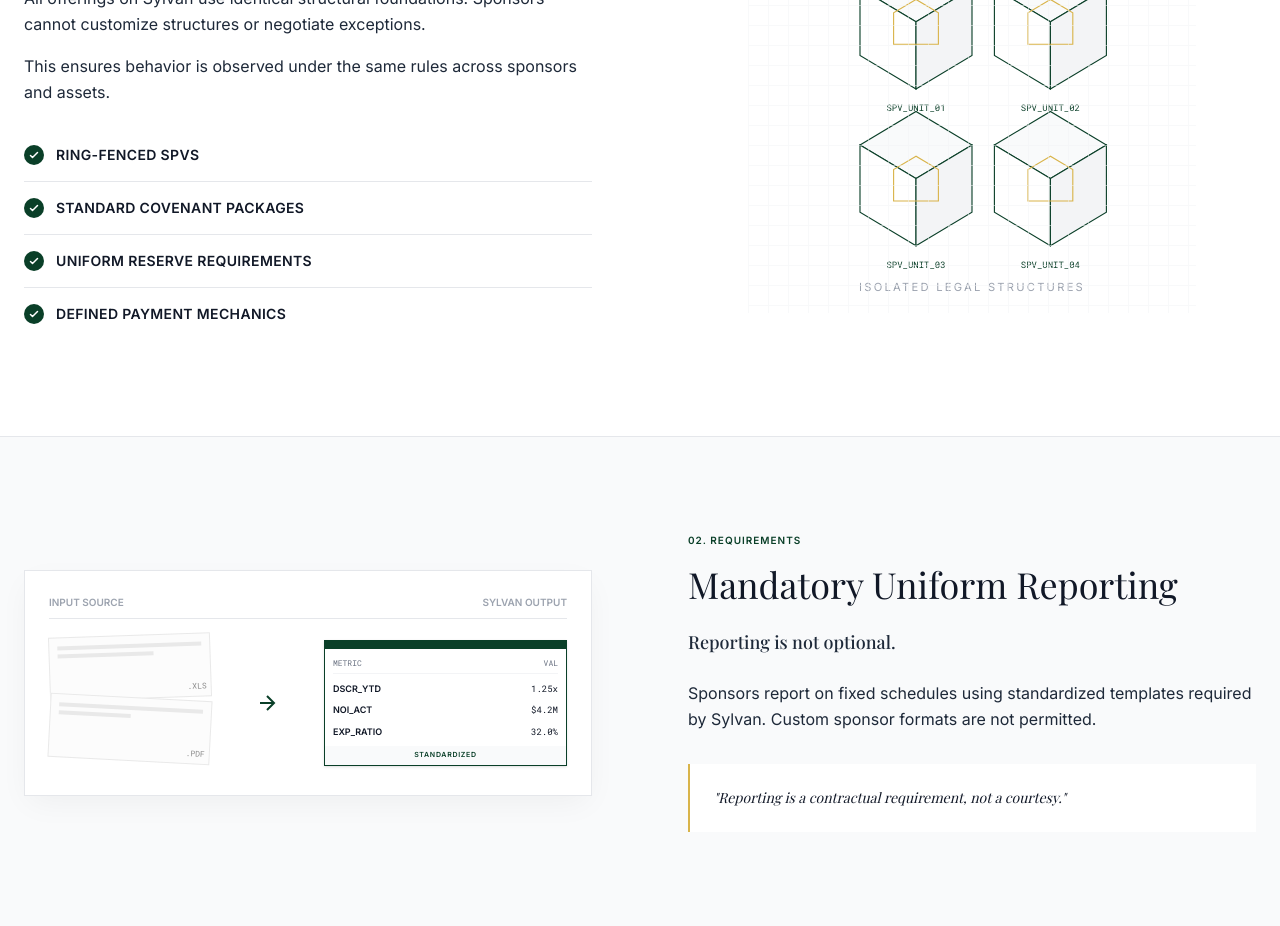
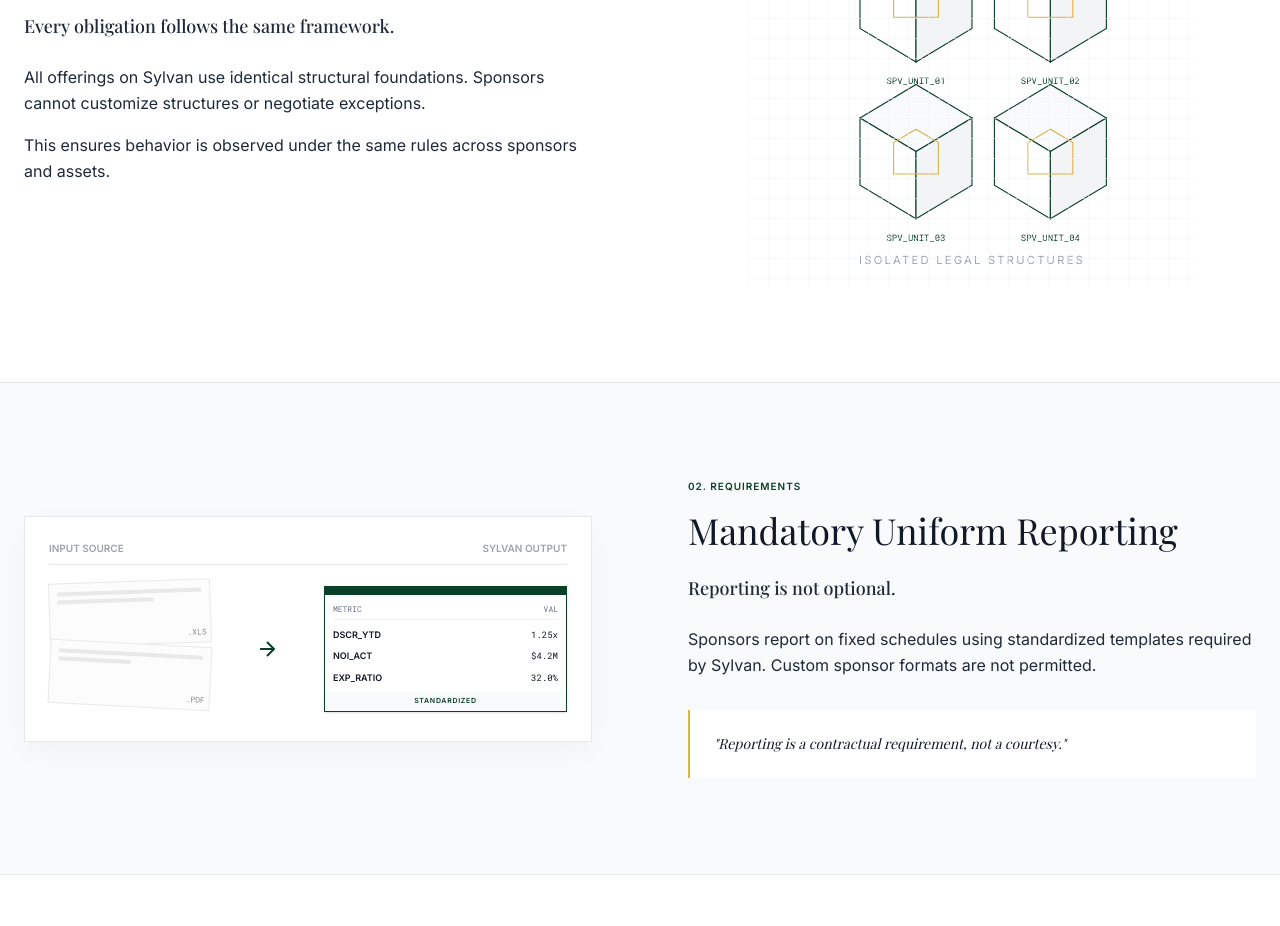
Before and after one commit to Glynac-AI/Sylvian-website, a Next.js app: page /evaluation-methodology in a window 1280 px wide. Shown: the part 980-1906 px from the top of the page. Built offline with nearby package versions, Linux system fonts and the light colour scheme.

Commit message:
Updated UI

```diff
--- a/components/evaluation-methodology/MethodologySections.tsx
+++ b/components/evaluation-methodology/MethodologySections.tsx
@@ -43,40 +43,6 @@ export default function MethodologySections() {
                                 This ensures behavior is observed under the same rules across sponsors and assets.
                             </p>
 
-                            <div className="flex flex-col">
-                                <div className="py-4 border-b border-[#E5E7EB] flex items-center gap-3">
-                                    <div className="w-5 h-5 rounded-full bg-[#0A3F28] flex items-center justify-center flex-shrink-0">
-                                        <svg className="w-3 h-3 text-white" fill="none" viewBox="0 0 24 24" stroke="currentColor">
-                                            <path strokeLinecap="round" strokeLinejoin="round" strokeWidth={3} d="M5 13l4 4L19 7" />
-                                        </svg>
-                                    </div>
-                                    <span className="text-sm font-bold text-[#111827] uppercase tracking-wide">Ring-fenced SPVs</span>
-                                </div>
-                                <div className="py-4 border-b border-[#E5E7EB] flex items-center gap-3">
-                                    <div className="w-5 h-5 rounded-full bg-[#0A3F28] flex items-center justify-center flex-shrink-0">
-                                        <svg className="w-3 h-3 text-white" fill="none" viewBox="0 0 24 24" stroke="currentColor">
-                                            <path strokeLinecap="round" strokeLinejoin="round" strokeWidth={3} d="M5 13l4 4L19 7" />
-                                        </svg>
-                                    </div>
-                                    <span className="text-sm font-bold text-[#111827] uppercase tracking-wide">Standard covenant packages</span>
-                                </div>
-                                <div className="py-4 border-b border-[#E5E7EB] flex items-center gap-3">
-                                    <div className="w-5 h-5 rounded-full bg-[#0A3F28] flex items-center justify-center flex-shrink-0">
-                                        <svg className="w-3 h-3 text-white" fill="none" viewBox="0 0 24 24" stroke="currentColor">
-                                            <path strokeLinecap="round" strokeLinejoin="round" strokeWidth={3} d="M5 13l4 4L19 7" />
-                                        </svg>
-                                    </div>
-                                    <span className="text-sm font-bold text-[#111827] uppercase tracking-wide">Uniform reserve requirements</span>
-                                </div>
-                                <div className="py-4 flex items-center gap-3">
-                                    <div className="w-5 h-5 rounded-full bg-[#0A3F28] flex items-center justify-center flex-shrink-0">
-                                        <svg className="w-3 h-3 text-white" fill="none" viewBox="0 0 24 24" stroke="currentColor">
-                                            <path strokeLinecap="round" strokeLinejoin="round" strokeWidth={3} d="M5 13l4 4L19 7" />
-                                        </svg>
-                                    </div>
-                                    <span className="text-sm font-bold text-[#111827] uppercase tracking-wide">Defined payment mechanics</span>
-                                </div>
-                            </div>
                         </motion.div>
 
                         <motion.div
--- a/components/home/LockboxVisual.tsx
+++ b/components/home/LockboxVisual.tsx
@@ -129,7 +129,7 @@ export default function LockboxVisual() {
     }, [recalcLines, spawn])
 
     return (
-        <div className="relative w-full bg-white rounded-3xl border border-gray-100 shadow-[0_20px_60px_-15px_rgba(10,63,40,0.08)] p-10 overflow-hidden select-none">
+        <div className="relative w-full p-10 overflow-hidden select-none">
 
             {/* ── Node layout — this is the coordinate root for lines & packets ── */}
             <div ref={wrapRef} className="relative flex items-center justify-between gap-6 min-h-80">
--- a/components/home/MainFeatures.tsx
+++ b/components/home/MainFeatures.tsx
@@ -41,7 +41,7 @@ export default function MainFeatures() {
 
                         <div className="space-y-4 max-w-md">
                             <p className="text-gray-800 text-base leading-normal">
-                                You see how a sponsor actually operates across every deal they bring to Sylvan. Whether they pay reliably and from what source. Whether they maintain required reserves or run lean and hope nothing goes wrong. Whether their original forecasts hold up against real performance. How fast they tell you when something changes. And whether any of these patterns repeat  across multiple projects.
+                                You see how a sponsor operates across every Sylvan deal, including payment reliability and sources, reserve discipline, forecast accuracy, speed of disclosure when conditions change, and whether patterns repeat across projects.
                             </p>
                             {/* Updated to text-base to match the top paragraph perfectly */}
                             <p className="text-gray-800 text-base leading-normal">
--- a/components/home/PrismVisual.tsx
+++ b/components/home/PrismVisual.tsx
@@ -186,14 +186,14 @@ export default function PrismVisual() {
     }, [])
 
     return (
-        <div className="relative w-full bg-white rounded-3xl border border-gray-100 shadow-[0_20px_60px_-15px_rgba(10,63,40,0.08)] p-8 overflow-hidden">
+        <div className="relative w-full p-8 overflow-hidden">
             {/* Header */}
             <div className="text-center mb-8">
-                <h3 className="text-lg font-medium text-[#0A3F28]">Translating Chaos into Comparability</h3>
+                <h3 className="text-lg font-medium text-[#111827]">Translating Chaos into Comparability</h3>
             </div>
 
             {/* Processing stage */}
-            <div className="relative w-full h-[320px] rounded-2xl bg-white overflow-hidden">
+            <div className="relative w-full h-[320px] rounded-2xl overflow-hidden">
                 <canvas ref={canvasRef} className="absolute inset-0 w-full h-full z-0" />
 
                 {/* Left — raw documents */}
@@ -248,7 +248,7 @@ export default function PrismVisual() {
 
             {/* Footer */}
             <div className="text-center mt-5">
-                <p className="text-sm text-gray-500 font-medium">
+                <p className="text-xs text-gray-500 font-medium whitespace-nowrap">
                     Make apples-to-apples comparisons instantly without digging through 10s of documents.
                 </p>
             </div>
--- a/components/home/SponsorKnowledgeGraph.tsx
+++ b/components/home/SponsorKnowledgeGraph.tsx
@@ -286,7 +286,7 @@ export default function SponsorKnowledgeGraph() {
     }, [])
 
     return (
-        <div className="relative w-full h-[520px] rounded-2xl overflow-hidden border border-gray-100 bg-white shadow-[0_20px_40px_-15px_rgba(10,63,40,0.08)] cursor-crosshair">
+        <div className="relative w-full h-[520px] cursor-crosshair">
             <canvas ref={canvasRef} className="absolute inset-0 w-full h-full" />
         </div>
     )
--- a/components/sponsor-evaluation/BehaviorSections.tsx
+++ b/components/sponsor-evaluation/BehaviorSections.tsx
@@ -38,7 +38,7 @@ export default function BehaviorSections() {
                             </div>
                             <h2 className="text-3xl lg:text-4xl font-serif text-[#111827] mb-6">Payment Behavior</h2>
                             <p className="text-base text-gray-800 mb-6 leading-relaxed">
-                                You see whether scheduled payments are made on time, with each payment logged by due and receipt date. Sylvan shows:
+                                You see whether scheduled payments are made on time, with each payment logged by due date and receipt date. Sylvan shows:
                             </p>
                             <ul className="space-y-4 mb-8 text-sm text-gray-700">
                                 <li className="flex gap-3 items-start">
@@ -47,15 +47,15 @@ export default function BehaviorSections() {
                                 </li>
                                 <li className="flex gap-3 items-start">
                                     <span className="text-[#0A3F28] font-bold">↳</span>
-                                    Whether the asset itself is generating enough to cover payments
+                                    Frequency and duration of late payments
                                 </li>
                                 <li className="flex gap-3 items-start">
                                     <span className="text-[#0A3F28] font-bold">↳</span>
-                                    How often and how much the sponsor has stepped in to fill gaps
+                                    Whether payment delays repeat across multiple periods
                                 </li>
                             </ul>
                             <p className="text-xs font-bold text-[#0A3F28] uppercase tracking-wide border-t border-[#E5E7EB] pt-4">
-                                Payment reliability is a baseline expectation. Payment source reveals capital strength and operating stress.
+                                Payment reliability is a baseline expectation. Consistent timing reveals discipline and operational stability.
                             </p>
                         </motion.div>
 
```
